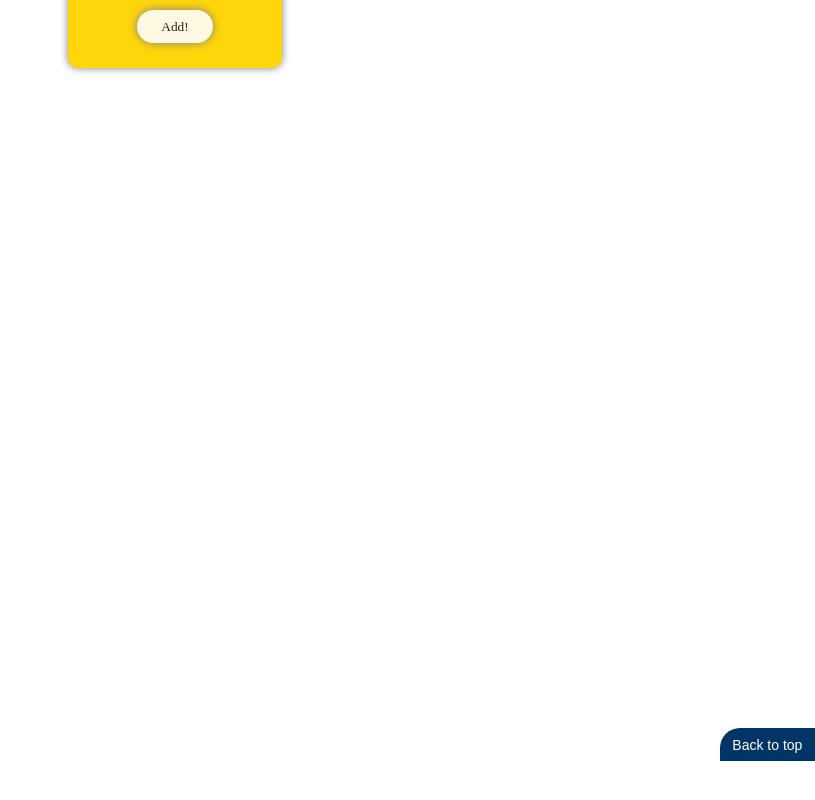
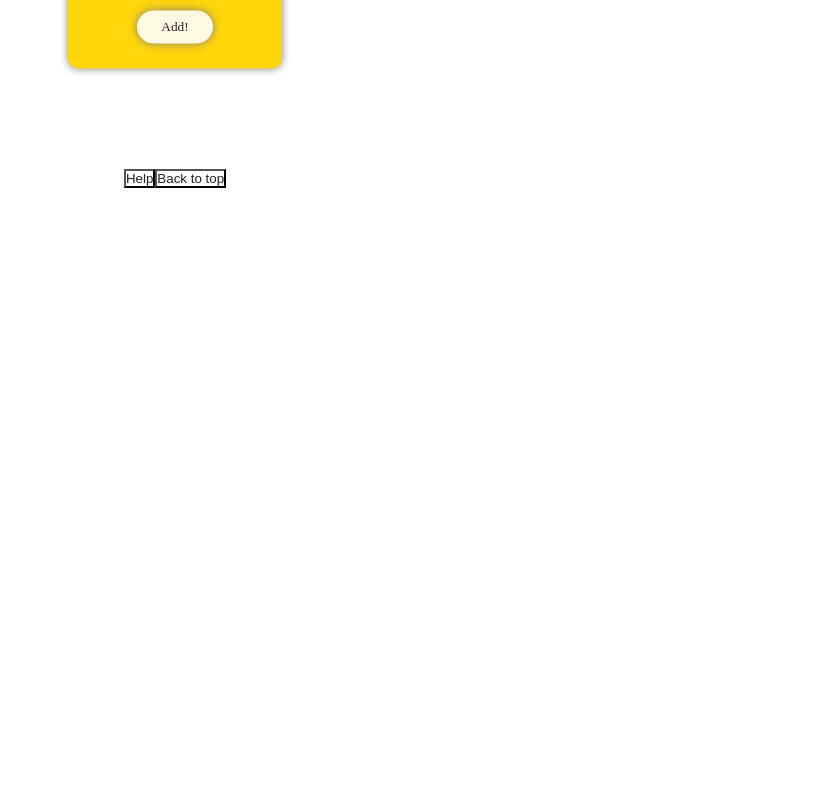
Before and after one commit to gcpearse/to-do-list, a React (Vite) app in the folder to-do-list/: page / in a window 1280 px wide. Shown: the part 552-1352 px from the top of the page, without its empty margins (465-1280 px from the left). After the commit the page ends 800 px from the top, so only its background shows below. Built offline with nearby package versions, Linux system fonts and the light colour scheme; the HTML template or start-up script is replaced by a standard one; a web font is replaced by a local one.

Commit message:
places Help button - functionality to be added later

```diff
--- a/to-do-list/src/components/Footer.jsx
+++ b/to-do-list/src/components/Footer.jsx
@@ -1,7 +1,12 @@
 const Footer = () => {
-  return <button className="back-to-top" onClick={() => {
-    window.scrollTo({ top: 0, behavior: "smooth" });
-  }}>Back to top</button>;
+  return (
+    <footer>
+      <button className="footer-button" id="help-button">Help</button>
+      <button className="footer-button" id="back-to-top-button" onClick={() => {
+        window.scrollTo({ top: 0, behavior: "smooth" });
+      }}>Back to top</button>
+    </footer>
+  );
 };
 
 export default Footer;
```
